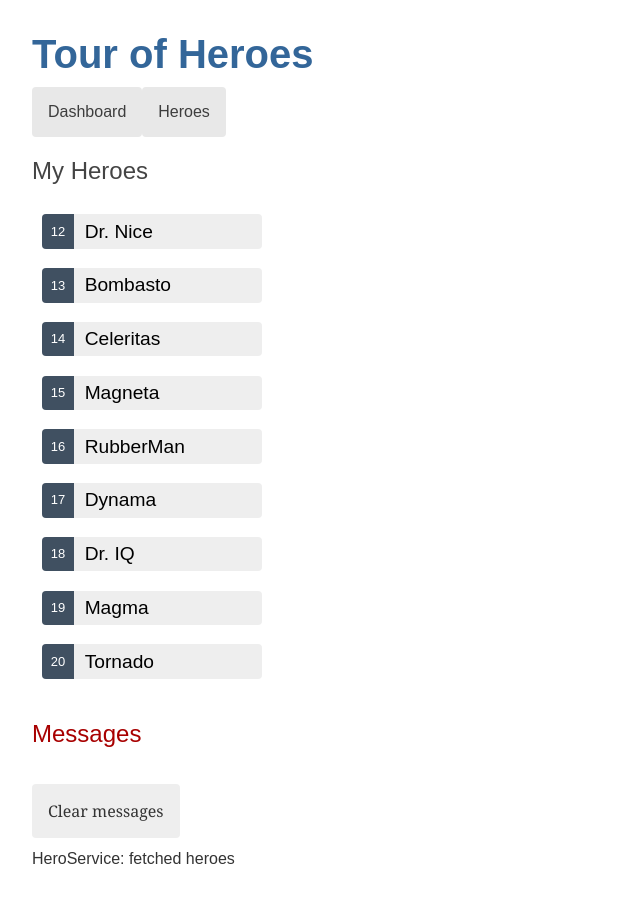
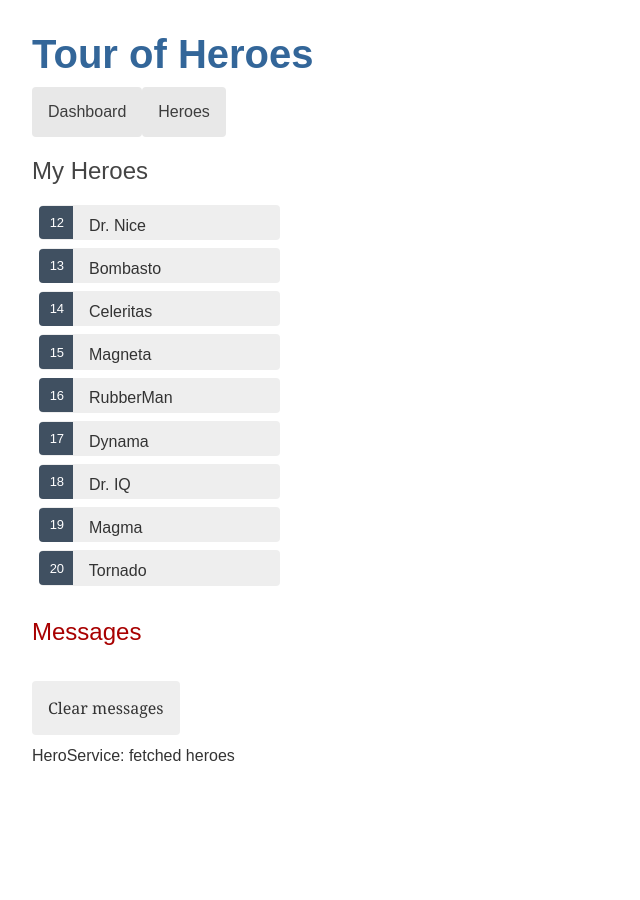
Before and after one commit to FlyingFoxie/angular-getting-started, an Angular app: page /heroes in a window 1280 px wide. Shown: the whole page, without its empty margins (0-640 px from the left). After the commit the page ends 800 px from the top, so only its background shows below. Built offline with nearby package versions, Linux system fonts and the light colour scheme.

Commit message:
Navigating to hero details

```diff
--- a/src/app/app-routing.module.ts
+++ b/src/app/app-routing.module.ts
@@ -2,11 +2,13 @@ import { NgModule } from '@angular/core';
 import { RouterModule, Routes } from '@angular/router';
 import { HeroesComponent } from './heroes/heroes.component';
 import { DashboardComponent } from './dashboard/dashboard.component';
+import { HeroDetailComponent } from './hero-detail/hero-detail.component';
 
 const routes: Routes = [
   { path: '', redirectTo:'/dashboard', pathMatch: 'full'},
   { path: 'heroes', component: HeroesComponent },
-  { path: 'dashboard', component: DashboardComponent }
+  { path: 'dashboard', component: DashboardComponent },
+  { path: 'detail/:id', component: HeroDetailComponent }
 ]
 
 @NgModule({
--- a/src/app/dashboard/dashboard.component.html
+++ b/src/app/dashboard/dashboard.component.html
@@ -1,6 +1,9 @@
 <h2>Top Heroes</h2>
 <div class="heroes-menu">
-  <a *ngFor="let hero of heroes">
+  <a
+    *ngFor="let hero of heroes"
+    routerLink="/detail/{{ hero.id }}"
+  >
     {{hero.name}}
   </a>
 </div>
--- a/src/app/heroes/heroes.component.css
+++ b/src/app/heroes/heroes.component.css
@@ -5,49 +5,35 @@
   padding: 0;
   width: 15em;
 }
-
 .heroes li {
-  display: flex;
+  position: relative;
+  cursor: pointer;
 }
 
-.heroes button {
-  flex: 1;
-  cursor: pointer;
-  position: relative;
-  left: 0;
-  background-color: #EEE;
-  margin: .5em;
-  padding: 0;
-  border-radius: 4px;
-  display: flex;
-  align-items: stretch;
-  height: 1.8em;
-}
-
-.heroes button:hover {
-  color: #2c3a41;
-  background-color: #e6e6e6;
+.heroes li:hover {
   left: .1em;
 }
 
-.heroes button:active {
+.heroes a {
+  color: #333;
+  text-decoration: none;
+  background-color: #EEE;
+  margin: .5em;
+  padding: .3em 0;
+  height: 1.6em;
+  border-radius: 4px;
+  display: block;
+  width: 100%;
+}
+
+.heroes a:hover {
+  color: #2c3a41;
+  background-color: #e6e6e6;
+}
+
+.heroes a:active {
   background-color: #525252;
   color: #fafafa;
-}
-
-.heroes button.selected {
-  background-color: black;
-  color: white;
-}
-
-.heroes button.selected:hover {
-  background-color: #505050;
-  color: white;
-}
-
-.heroes button.selected:active {
-  background-color: black;
-  color: white;
 }
 
 .heroes .badge {
@@ -57,10 +43,12 @@
   padding: 0.8em 0.7em 0 0.7em;
   background-color: #405061;
   line-height: 1em;
+  position: relative;
+  left: -1px;
+  top: -4px;
+  height: 1.8em;
+  min-width: 16px;
+  text-align: right;
   margin-right: .8em;
   border-radius: 4px 0 0 4px;
 }
-
-.heroes .name {
-  align-self: center;
-}
--- a/src/app/heroes/heroes.component.html
+++ b/src/app/heroes/heroes.component.html
@@ -1,11 +1,8 @@
 <h2>My Heroes</h2>
 <ul class="heroes">
   <li *ngFor="let hero of heroes">
-    <button [class.selected]="hero === selectedHero" type="button" type="button" (click)="onSelect(hero)">
-      <span class="badge">{{hero.id}}</span>
-      <span class="name">{{hero.name}}</span>
-    </button>
+    <a routerLink="/detail/{{hero.id}}">
+      <span class="badge">{{hero.id}}</span> {{hero.name}}
+    </a>
   </li>
 </ul>
-
-<app-hero-detail [hero]="selectedHero"></app-hero-detail>
--- a/src/app/heroes/heroes.component.ts
+++ b/src/app/heroes/heroes.component.ts
@@ -10,17 +10,7 @@ import { MessageService } from '../message.service';
   styleUrls: ['./heroes.component.css']
 })
 export class HeroesComponent implements OnInit {
-  hero: Hero = {
-    id: 1,
-    name: 'Windstorm'
-  };
   heroes: Hero[] = [];
-
-  selectedHero?: Hero;
-  onSelect(hero: Hero): void {
-    this.selectedHero = hero;
-    this.messageService.add(`HeroesComponent: Selected hero id=${hero.id}`);
-  }
 
   getHeroes(): void {
     this.heroService.getHeroes()
```
